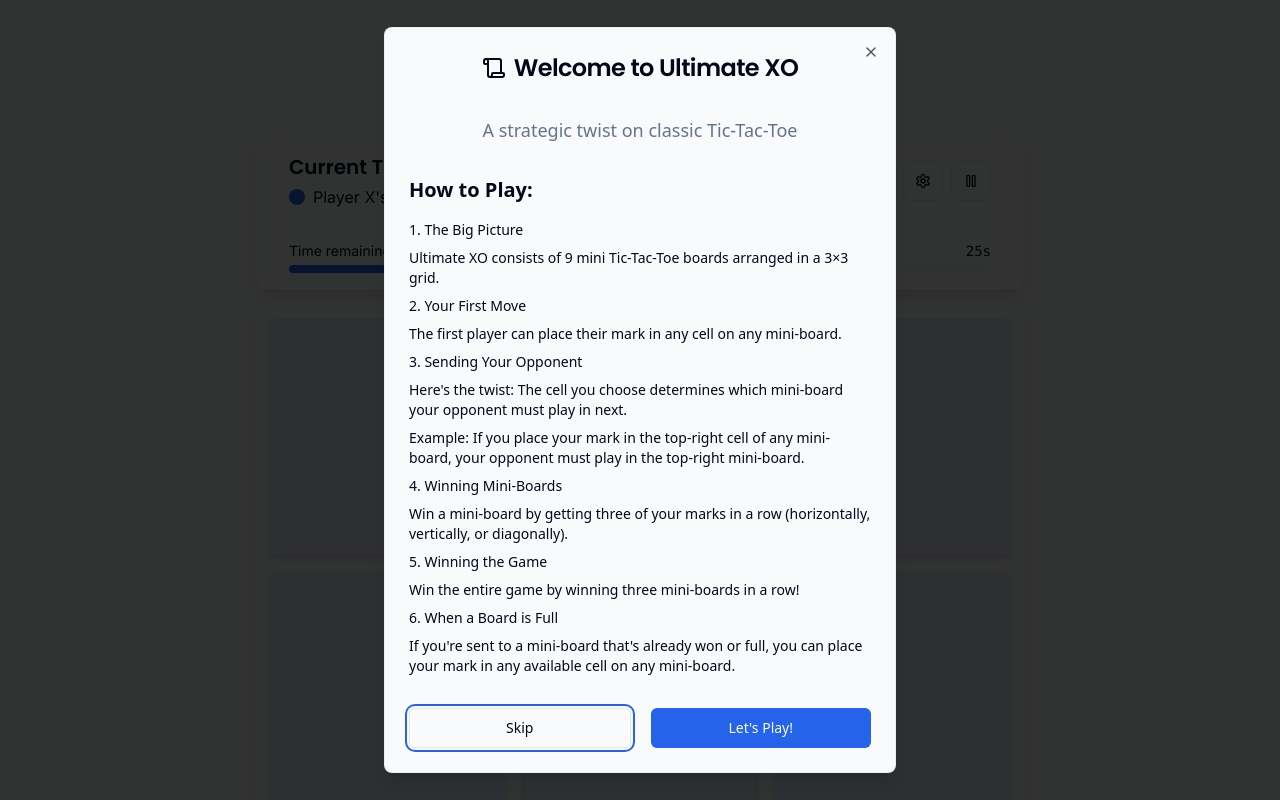
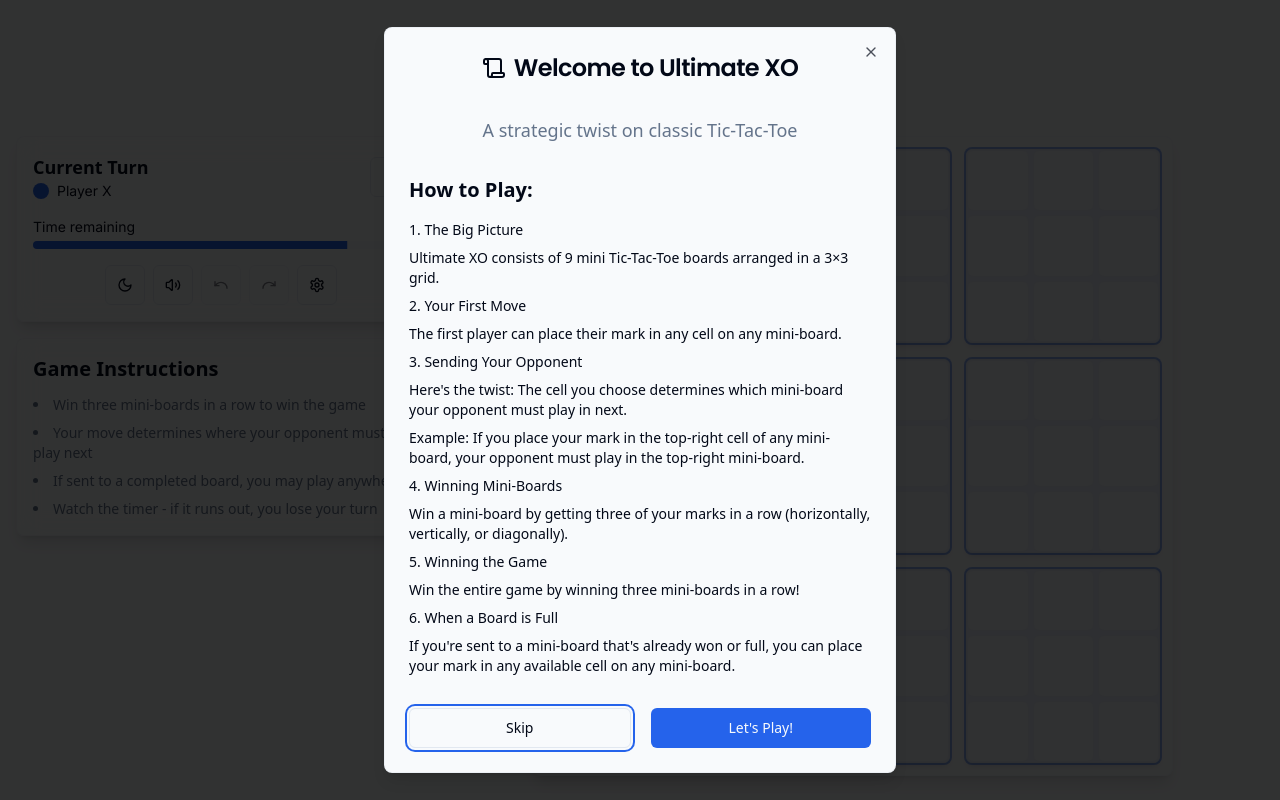
Before and after one commit to Thoufik001/ultimatexo-937a45d3, a React (Vite) app: page / in a window 1280 px wide. Shown: the top 800 px of the page. Built offline with nearby package versions, Linux system fonts and the light colour scheme.

Commit message:
Refactor: Implement bento box layout
Restructure the layout to a two-column bento box design, placing the game on the right and controls, text, timer, and other elements on the left.

```diff
--- a/src/components/Cell.tsx
+++ b/src/components/Cell.tsx
@@ -14,12 +14,12 @@ const Cell: React.FC<CellProps> = ({ value, onClick, isActive, boardWon, playerS
   return (
     <button
       className={cn(
-        'cell',
-        value === 'X' && 'x',
-        value === 'O' && 'o',
+        'cell aspect-square w-full flex items-center justify-center text-xl font-bold rounded-md',
+        value === 'X' && 'text-game-x',
+        value === 'O' && 'text-game-o',
         isActive && !boardWon && 'hover:bg-primary/10 hover-scale',
         boardWon && 'cursor-not-allowed',
-        'transition-all duration-200'
+        'transition-all duration-200 bg-background/50'
       )}
       onClick={onClick}
       disabled={!isActive || boardWon}
--- a/src/components/GameBoard.tsx
+++ b/src/components/GameBoard.tsx
@@ -8,7 +8,7 @@ const GameBoard: React.FC = () => {
   const { playerSymbols } = state;
 
   return (
-    <div className="grid grid-cols-3 gap-2 sm:gap-4 max-w-3xl mx-auto aspect-square glass-board rounded-lg p-3">
+    <div className="grid grid-cols-3 gap-2 sm:gap-4 mx-auto aspect-square glass-board rounded-lg p-3 h-full max-h-[80vh]">
       {Array(9).fill(null).map((_, idx) => (
         <MiniBoard key={idx} boardIndex={idx} playerSymbols={playerSymbols} />
       ))}
--- a/src/components/GameControls.tsx
+++ b/src/components/GameControls.tsx
@@ -40,31 +40,70 @@ const GameControls: React.FC<GameControlsProps> = ({ onOpenSettings }) => {
   const isTimeLow = turnTimeRemaining <= 5;
 
   return (
-    <div className="flex flex-col gap-4 max-w-3xl mx-auto px-2 sm:px-4 glass-card">
-      <div className="flex flex-col sm:flex-row justify-between items-center gap-4 p-4 rounded-lg">
-        <div className="flex flex-col items-center sm:items-start">
-          <div className="text-xl font-poppins font-semibold">
+    <div className="flex flex-col gap-4 glass-card p-4 rounded-lg">
+      <div className="flex flex-col gap-4">
+        <div className="flex items-center justify-between">
+          <div className="flex flex-col">
+            <span className="text-lg font-semibold">
               {gameStatus === 'paused'
                 ? 'Game Paused'
                 : gameStatus === 'game-over'
                   ? 'Game Over'
-                : `Current Turn: ${playerSymbols[currentPlayer]}`
+                  : `Current Turn`
               }
-          </div>
-          <div className="flex items-center gap-2 mt-1">
+            </span>
+            <div className="flex items-center gap-2">
               <div className={`w-4 h-4 rounded-full ${currentPlayer === 'X' ? 'bg-game-x' : 'bg-game-o'}`}></div>
-            <span className="font-inter">
+              <span className="font-inter text-sm">
                 {gameStatus === 'game-over'
                   ? state.winner
                     ? `${playerSymbols[state.winner]} Wins!`
                     : "It's a Tie!"
-                : `Player ${playerSymbols[currentPlayer]}'s turn`
+                  : `Player ${playerSymbols[currentPlayer]}`
                 }
               </span>
             </div>
           </div>
 
-        <div className="flex items-center gap-2 flex-wrap justify-center">
+          <div className="flex items-center gap-2">
+            {gameStatus === 'playing' ? (
+              <Button
+                variant="outline"
+                size="icon"
+                onClick={pauseGame}
+                aria-label="Pause game"
+                className="hover-scale"
+              >
+                <Pause className="h-4 w-4" />
+              </Button>
+            ) : (
+              <Button
+                variant="outline"
+                size="icon"
+                onClick={gameStatus === 'paused' ? resumeGame : restartGame}
+                aria-label={gameStatus === 'paused' ? 'Resume game' : 'Restart game'}
+                className="hover-scale"
+              >
+                {gameStatus === 'paused' ? <Play className="h-4 w-4" /> : <RotateCcw className="h-4 w-4" />}
+              </Button>
+            )}
+          </div>
+        </div>
+
+        <div className="w-full">
+          <div className="flex justify-between text-sm mb-1">
+            <span className="font-inter">Time remaining</span>
+            <span className="font-mono">{turnTimeRemaining}s</span>
+          </div>
+          <Progress
+            value={timePercentage}
+            className={`h-2 ${isTimeLow ? 'bg-red-200' : ''}`}
+            indicatorClassName={isTimeLow ? 'animate-pulse bg-red-500' : ''}
+          />
+        </div>
+      </div>
+
+      <div className="flex flex-wrap gap-2 justify-center">
         <Button
           variant="outline"
           size="icon"
@@ -116,41 +155,6 @@ const GameControls: React.FC<GameControlsProps> = ({ onOpenSettings }) => {
         >
           <Settings className="h-4 w-4" />
         </Button>
-
-          {gameStatus === 'playing' ? (
-            <Button
-              variant="outline"
-              size="icon"
-              onClick={pauseGame}
-              aria-label="Pause game"
-              className="hover-scale"
-            >
-              <Pause className="h-4 w-4" />
-            </Button>
-          ) : (
-            <Button
-              variant="outline"
-              size="icon"
-              onClick={gameStatus === 'paused' ? resumeGame : restartGame}
-              aria-label={gameStatus === 'paused' ? 'Resume game' : 'Restart game'}
-              className="hover-scale"
-            >
-              {gameStatus === 'paused' ? <Play className="h-4 w-4" /> : <RotateCcw className="h-4 w-4" />}
-            </Button>
-          )}
-        </div>
-      </div>
-
-      <div className="w-full px-4 pb-4">
-        <div className="flex justify-between text-sm mb-1">
-          <span className="font-inter">Time remaining</span>
-          <span className="font-mono">{turnTimeRemaining}s</span>
-        </div>
-        <Progress
-          value={timePercentage}
-          className={`h-2 ${isTimeLow ? 'bg-red-200' : ''}`}
-          indicatorClassName={isTimeLow ? 'animate-pulse bg-red-500' : ''}
-        />
       </div>
     </div>
   );
--- a/src/components/MiniBoard.tsx
+++ b/src/components/MiniBoard.tsx
@@ -24,9 +24,9 @@ const MiniBoard: React.FC<MiniBoardProps> = ({ boardIndex, playerSymbols }) => {
   };
 
   const boardClasses = cn(
-    'mini-board',
-    isActive && 'active',
-    !isActive && 'inactive',
+    'mini-board relative grid grid-cols-3 gap-1 aspect-square w-full',
+    isActive && 'active ring-2 ring-primary/50 shadow-lg',
+    !isActive && 'inactive opacity-80',
     boardWinner === 'X' && 'won-x',
     boardWinner === 'O' && 'won-o',
   );
@@ -45,7 +45,7 @@ const MiniBoard: React.FC<MiniBoardProps> = ({ boardIndex, playerSymbols }) => {
       ))}
 
       {boardWinner && (
-        <div className="absolute inset-0 flex items-center justify-center bg-black/10 backdrop-blur-sm">
+        <div className="absolute inset-0 flex items-center justify-center bg-black/10 backdrop-blur-sm rounded-md">
           <span className={`text-4xl font-bold ${boardWinner === 'X' ? 'text-game-x' : 'text-game-o'} animate-fade-in`}>
             {playerSymbols[boardWinner]}
           </span>
--- a/src/pages/Index.tsx
+++ b/src/pages/Index.tsx
@@ -25,7 +25,6 @@ const Game: React.FC = () => {
 
   const handleCloseModal = () => {
     if (state.gameStatus === 'paused') {
-      // Use the resumeGame function from context instead of calling dispatch directly
       resumeGame();
     }
     setShowModal(false);
@@ -37,10 +36,27 @@ const Game: React.FC = () => {
 
   return (
     <>
-      <GameControls onOpenSettings={handleOpenSettings} />
-      <div className="py-4 px-2">
-        <GameBoard />
+      <div className="flex flex-col lg:flex-row gap-4 w-full max-w-7xl mx-auto">
+        {/* Left Column - Controls and Info */}
+        <div className="w-full lg:w-1/3 flex flex-col gap-4">
+          <GameControls onOpenSettings={handleOpenSettings} />
+          <div className="glass-card p-4 rounded-lg">
+            <h2 className="text-xl font-semibold mb-3">Game Instructions</h2>
+            <ul className="list-disc list-inside space-y-2 text-sm text-muted-foreground">
+              <li>Win three mini-boards in a row to win the game</li>
+              <li>Your move determines where your opponent must play next</li>
+              <li>If sent to a completed board, you may play anywhere</li>
+              <li>Watch the timer - if it runs out, you lose your turn</li>
+            </ul>
+          </div>
+        </div>
+
+        {/* Right Column - Game Board */}
+        <div className="w-full lg:w-2/3">
+          <GameBoard />
+        </div>
       </div>
+
       <GameModal open={showModal} onClose={handleCloseModal} />
       <SettingsDrawer open={showSettings} onClose={() => setShowSettings(false)} />
       <Confetti active={state.showConfetti} />
```
Lines whose indentation alone changed are shown as unchanged.
